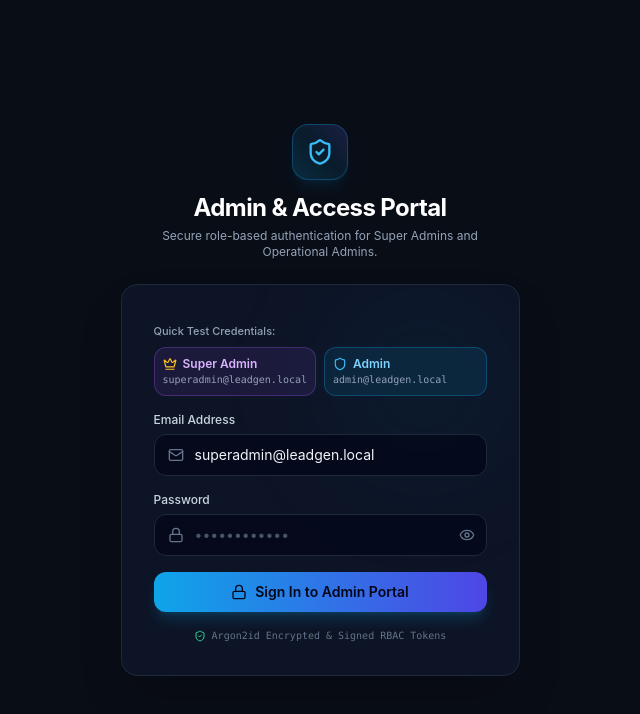
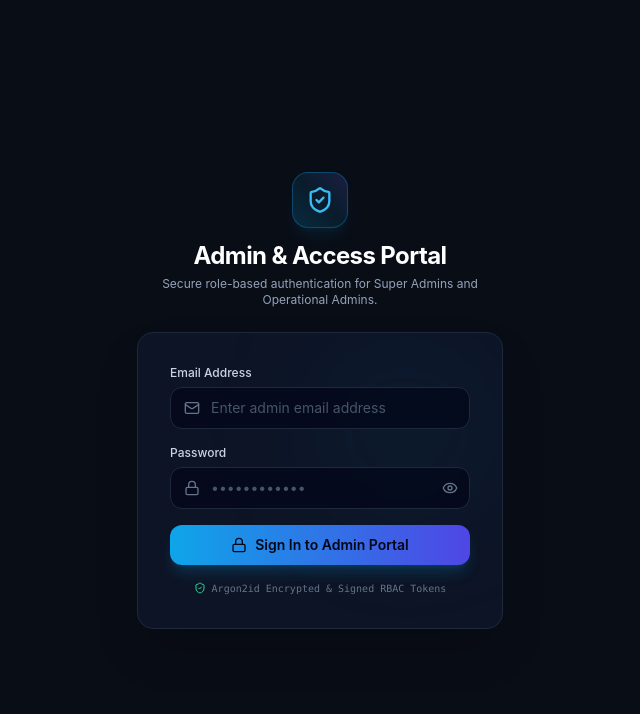
Before and after one commit to JamilKhanEmon/multi-lead-gen, a Next.js app in the folder frontend/: page /admin in a window 1280 px wide. Shown: the top 714 px of the page, without its empty margins (320-960 px from the left). Built offline with nearby package versions, Linux system fonts and the light colour scheme.

Commit message:
security: remove quick credentials auto-fill buttons and require manual entry

```diff
--- a/frontend/src/app/admin/page.tsx
+++ b/frontend/src/app/admin/page.tsx
@@ -71,7 +71,7 @@ export default function AdminPortalPage() {
   };
 
   // Login form state
-  const [email, setEmail] = useState("superadmin@leadgen.local");
+  const [email, setEmail] = useState("");
   const [password, setPassword] = useState("");
   const [showPassword, setShowPassword] = useState(false);
   const [loginError, setLoginError] = useState("");
@@ -482,42 +482,6 @@ export default function AdminPortalPage() {
                 </div>
               )}
 
-              {/* Quick Preset Selector Buttons */}
-              <div className="space-y-1.5">
-                <span className="text-[11px] font-medium text-slate-400">Quick Test Credentials:</span>
-                <div className="grid grid-cols-2 gap-2">
-                  <button
-                    type="button"
-                    onClick={() => {
-                      setEmail("superadmin@leadgen.local");
-                      setPassword("SuperAdmin@2026!");
-                    }}
-                    className="p-2 rounded-xl bg-purple-500/10 hover:bg-purple-500/20 border border-purple-500/30 text-left transition"
-                  >
-                    <div className="flex items-center gap-1.5 text-purple-300 font-semibold text-xs">
-                      <Crown className="w-3.5 h-3.5 text-amber-400" />
-                      <span>Super Admin</span>
-                    </div>
-                    <span className="text-[10px] text-slate-400 font-mono block truncate">superadmin@leadgen.local</span>
-                  </button>
-
-                  <button
-                    type="button"
-                    onClick={() => {
-                      setEmail("admin@leadgen.local");
-                      setPassword("Admin@2026!");
-                    }}
-                    className="p-2 rounded-xl bg-sky-500/10 hover:bg-sky-500/20 border border-sky-500/30 text-left transition"
-                  >
-                    <div className="flex items-center gap-1.5 text-sky-300 font-semibold text-xs">
-                      <Shield className="w-3.5 h-3.5 text-sky-400" />
-                      <span>Admin</span>
-                    </div>
-                    <span className="text-[10px] text-slate-400 font-mono block truncate">admin@leadgen.local</span>
-                  </button>
-                </div>
-              </div>
-
               {/* Email Input */}
               <div>
                 <label className="block text-xs font-medium text-slate-300 mb-1.5">
@@ -530,7 +494,8 @@ export default function AdminPortalPage() {
                     value={email}
                     onChange={(e) => setEmail(e.target.value)}
                     required
-                    placeholder="superadmin@leadgen.local"
+                    autoComplete="email"
+                    placeholder="Enter admin email address"
                     className="w-full pl-10 pr-4 py-2.5 bg-slate-950/70 border border-slate-800 rounded-xl text-sm text-slate-100 placeholder-slate-600 focus:outline-none focus:border-sky-500/60 focus:ring-1 focus:ring-sky-500/60 transition"
                   />
                 </div>
```
